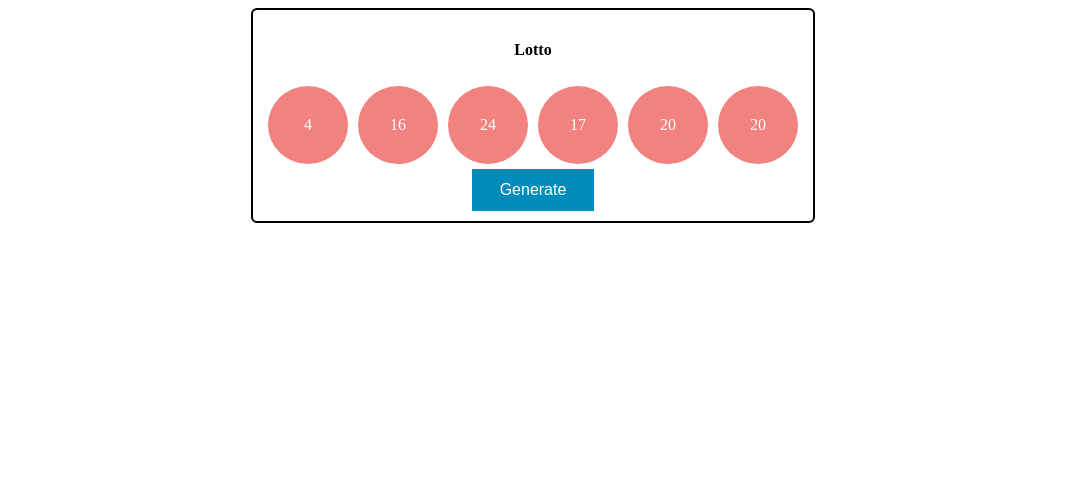
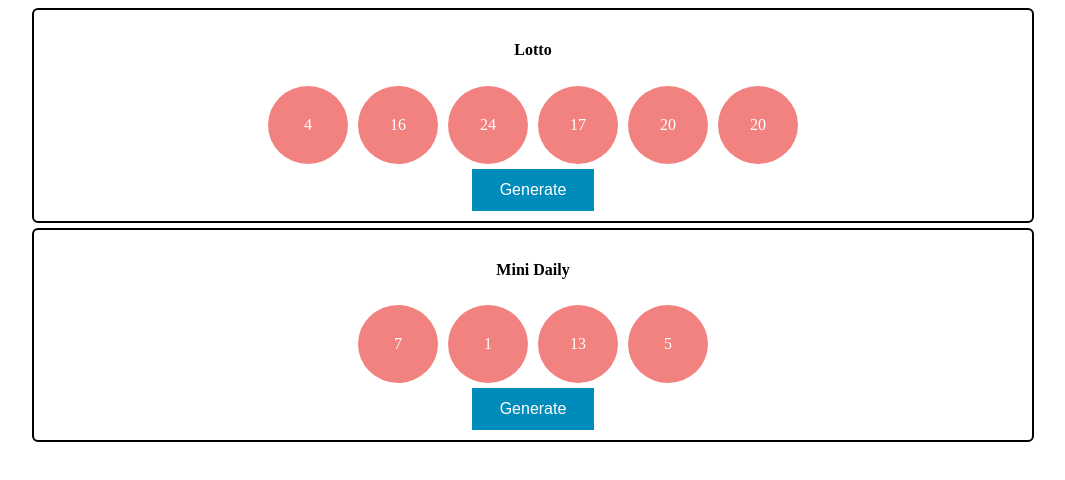
Before and after one commit to andrewsanc/lotto-gens, a React (Create React App) app: page / in a window 1280 px wide. Shown: the top 480 px of the page, without its empty margins (107-1172 px from the left). Built offline with nearby package versions, Linux system fonts and the light colour scheme.

Commit message:
completion. final styles

```diff
--- a/src/Components/App.js
+++ b/src/Components/App.js
@@ -6,6 +6,7 @@ const App = () => {
   return (
     <div class='app'>
       <Lotto numBalls={6} maxNum={40} />
+      <Lotto title='Mini Daily' numBalls={4} maxNum={20} />
     </div>
   );
 };
--- a/src/Components/Lotto.css
+++ b/src/Components/Lotto.css
@@ -1,6 +1,6 @@
 .app {
-  display: flex;
-  justify-content: center;
+  width: 80%;
+  margin: auto;
 }
 
 .container {
@@ -9,6 +9,7 @@
   align-items: center;
   border: 2px solid #000;
   padding: 10px;
+  margin: 5px;
   border-radius: 6px;
 }
 
@@ -16,6 +17,7 @@
   display: flex;
   align-items: center;
   justify-content: center;
+  flex-wrap: wrap;
 }
 
 .button {
```
